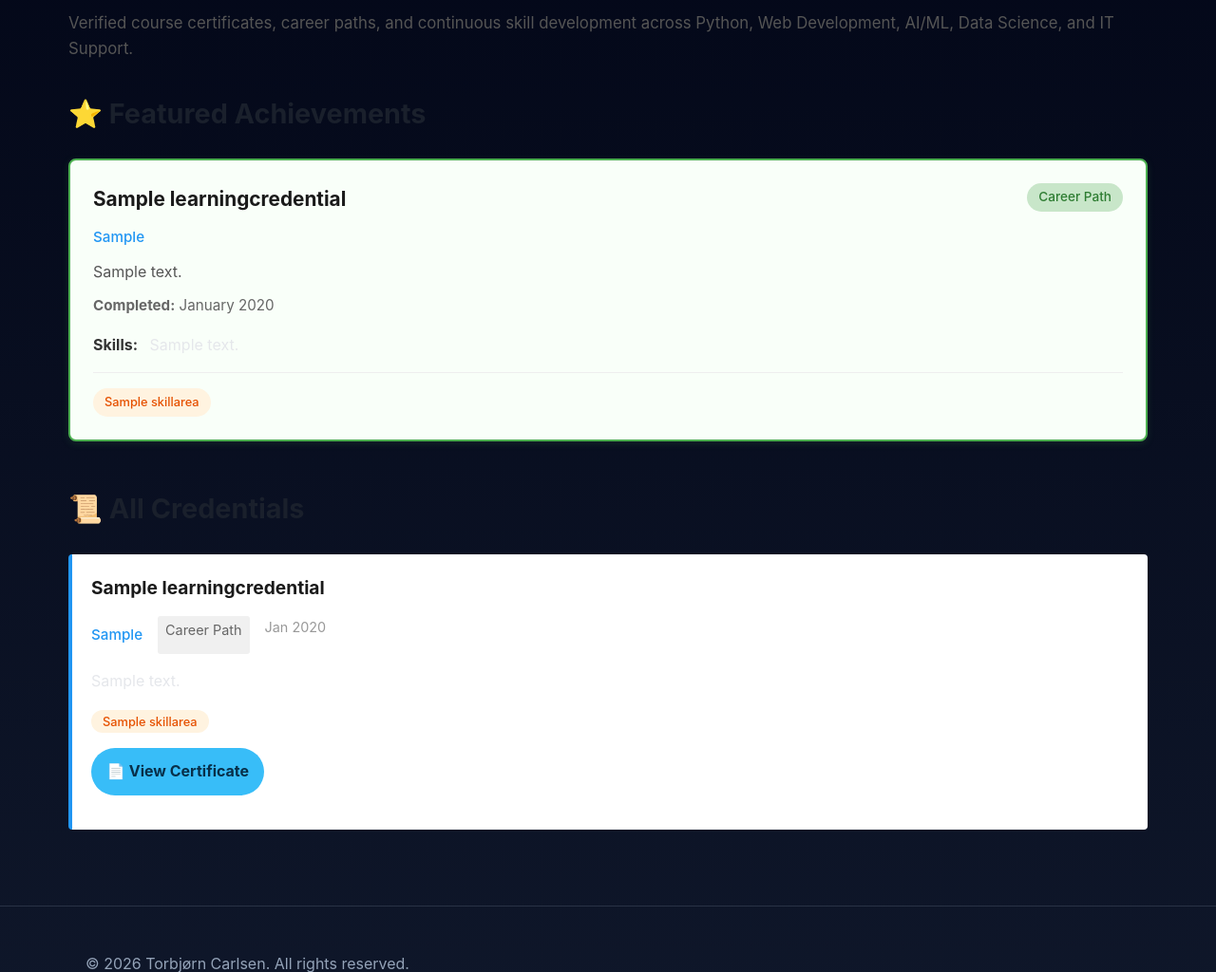
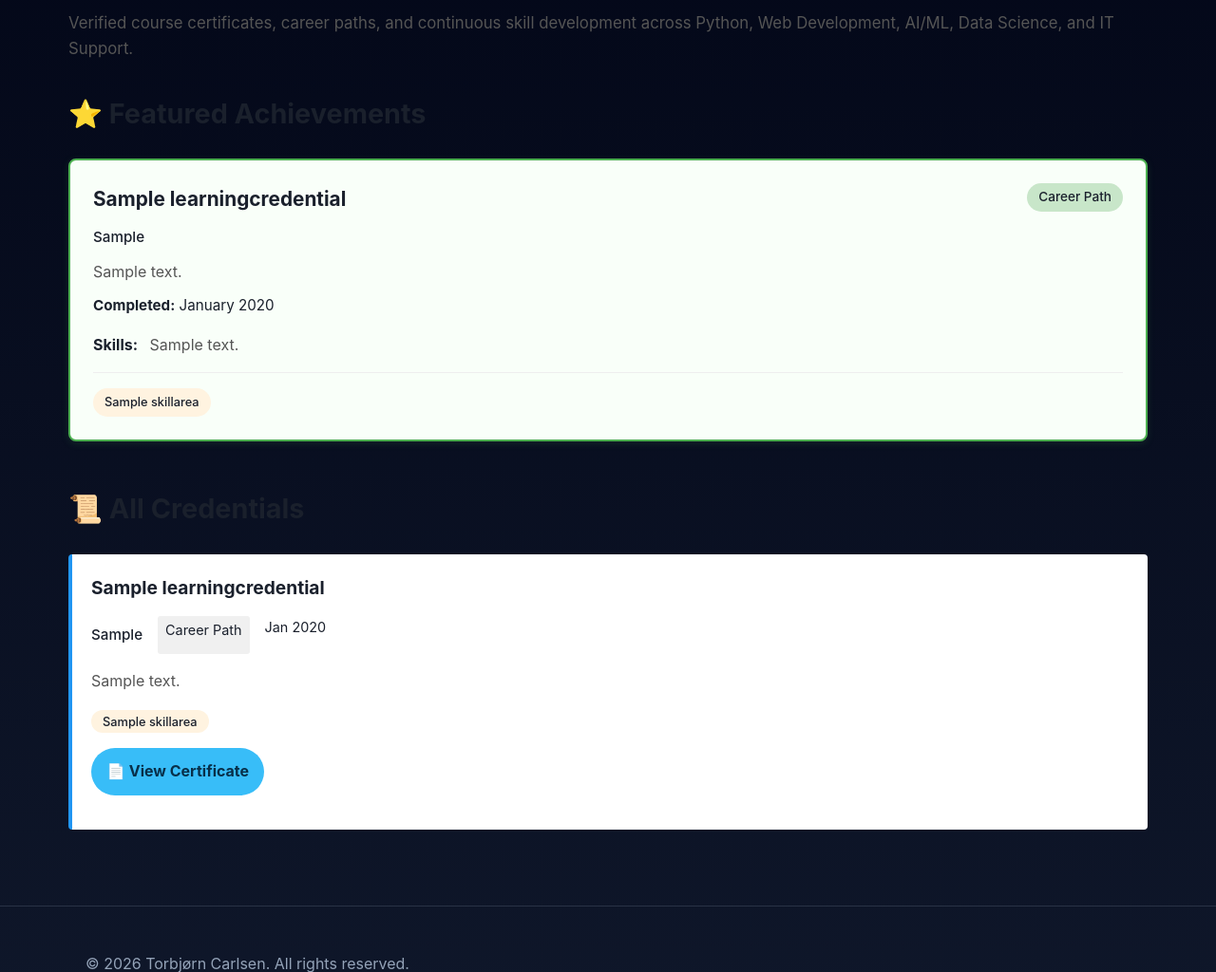
Before and after one commit to torbjorc-web/carlsen-portfolio, a Django app: page /learning/ in a window 1280 px wide. Shown: the part 189-1213 px from the top of the page at 95% size. Run offline with Django 5.2, Linux system fonts and the light colour scheme; tables that the repository leaves empty hold one stand-in row (values such as "Sample post").

Commit message:
Fix Learning page readability: Add dark text colors to all credential card elements

```diff
--- a/learning/templates/learning/learning_list.html
+++ b/learning/templates/learning/learning_list.html
@@ -14,27 +14,27 @@
             {% if credential.is_featured %}
             <article class="credential-card featured">
               <div class="credential-header">
-                <h3>{{ credential.title }}</h3>
-                <span class="credential-type">{{ credential.get_credential_type_display }}</span>
+                <h3 style="color: #1a202c !important; margin-top: 0;">{{ credential.title }}</h3>
+                <span class="credential-type" style="color: #1a202c !important;">{{ credential.get_credential_type_display }}</span>
               </div>
-              <p class="provider">{{ credential.provider }}</p>
+              <p class="provider" style="color: #1a202c !important;">{{ credential.provider }}</p>
               {% if credential.summary %}
-                <p class="summary">{{ credential.summary }}</p>
+                <p class="summary" style="color: #555 !important;">{{ credential.summary }}</p>
               {% endif %}
               {% if credential.completed_at %}
-                <p class="completed-date">
-                  <strong>Completed:</strong> {{ credential.completed_at|date:"F Y" }}
+                <p class="completed-date" style="color: #1a202c !important;">
+                  <strong style="color: #1a202c !important;">Completed:</strong> {{ credential.completed_at|date:"F Y" }}
                 </p>
               {% endif %}
               {% if credential.skills_text %}
-                <div class="skills-list">
-                  <strong>Skills:</strong> {{ credential.skills_text }}
+                <div class="skills-list" style="color: #1a202c !important;">
+                  <strong style="color: #1a202c !important;">Skills:</strong> <span style="color: #555 !important;">{{ credential.skills_text }}</span>
                 </div>
               {% endif %}
               {% if credential.skill_areas.all %}
                 <div class="skill-areas">
                   {% for area in credential.skill_areas.all %}
-                    <span class="skill-area-tag">{{ area.name }}</span>
+                    <span class="skill-area-tag" style="color: #1a202c !important;">{{ area.name }}</span>
                   {% endfor %}
                 </div>
               {% endif %}
@@ -52,21 +52,21 @@
         {% for credential in credentials %}
           <article class="credential-item">
             <div class="credential-content">
-              <h3>{{ credential.title }}</h3>
-              <p class="meta">
-                <span class="provider">{{ credential.provider }}</span>
-                <span class="type">{{ credential.get_credential_type_display }}</span>
+              <h3 style="color: #1a202c !important; margin-top: 0;">{{ credential.title }}</h3>
+              <p class="meta" style="color: #1a202c !important;">
+                <span class="provider" style="color: #1a202c !important;">{{ credential.provider }}</span>
+                <span class="type" style="color: #1a202c !important;">{{ credential.get_credential_type_display }}</span>
                 {% if credential.completed_at %}
-                  <span class="date">{{ credential.completed_at|date:"M Y" }}</span>
+                  <span class="date" style="color: #1a202c !important;">{{ credential.completed_at|date:"M Y" }}</span>
                 {% endif %}
               </p>
               {% if credential.summary %}
-                <p>{{ credential.summary }}</p>
+                <p style="color: #555 !important;">{{ credential.summary }}</p>
               {% endif %}
               {% if credential.skill_areas.all %}
                 <div class="skill-areas-inline">
                   {% for area in credential.skill_areas.all %}
-                    <span class="skill-area-tag">{{ area.name }}</span>
+                    <span class="skill-area-tag" style="color: #1a202c !important;">{{ area.name }}</span>
                   {% endfor %}
                 </div>
               {% endif %}
```
